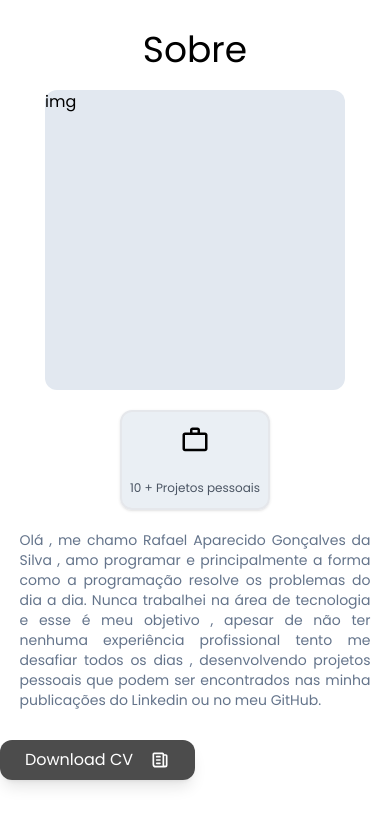
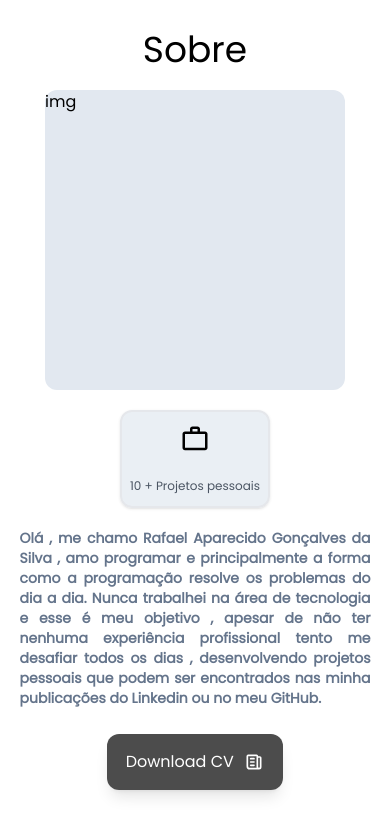
Before and after one commit to rafaapcode/portfolio-rafaelap, a React (Create React App) app in the folder portfolio/: page / in a window 390 px wide. Shown: the part 834-1670 px from the top of the page. Built offline with nearby package versions, Linux system fonts and the light colour scheme.

Commit message:
Fix responsive

```diff
--- a/portfolio/src/components/About.jsx
+++ b/portfolio/src/components/About.jsx
@@ -7,23 +7,23 @@ function About() {
         <div className='h-full flex flex-col'>
             <div className='w-full p-5 text-center'><p className='text-4xl md:text-6xl xl:text-5xl'>Sobre</p></div>
 
-            <div className='flex flex-col items-center gap-y-5 md:gap-y-0 md:flex-row md:justify-center w-full h-[90%] md:h-[40%] xl:h-[90%] md:my-auto xl:gap-x-20'>
-                <div className='w-[300px] h-[300px] md:w-[350px] md:h-[350px] xl:w-[470px] xl:h-[470px] bg-slate-200 rounded-xl'>
+            <div className='flex flex-col items-center gap-y-5 xl:gap-y-0 xl:flex-row xl:justify-center w-full h-[90%] md:h-[90%] md:my-auto xl:gap-x-20'>
+                <div className='w-[300px] h-[300px] md:w-[500px] md:h-[500px] xl:w-[470px] xl:h-[470px] bg-slate-200 rounded-xl'>
                     img
                 </div>
 
-                <div className='w-full md:w-1/2 h-1/2 md:h-[70%] xl:h-[90%] flex flex-col gap-y-5 text-justify xl:mt-11'>
-                    <div className='w-[150px] h-[100px] md:h-[100px] border-2 rounded-xl bg-slate-200/70 shadow flex flex-col items-center justify-around mx-auto'>
+                <div className='w-full md:w-[90%] xl:w-1/2 h-1/2 md:h-[50%] xl:h-[80%] flex flex-col gap-y-5 text-justify xl:mt-11'>
+                    <div className='w-[150px] h-[100px] md:h-[100px] xl:h-[100px] border-2 rounded-xl bg-slate-200/70 shadow flex flex-col items-center justify-around mx-auto'>
                         <MdOutlineWorkOutline size={'30px'} />
                         <p className='text-xs text-gray-600'>10 + Projetos pessoais</p>
                     </div>
                     <div className='w-[90%] md:w-[95%] md:ml-10 h-[50%] mx-auto'>
-                        <p className='text-sm xl:text-lg text-slate-500'>
+                        <p className='text-sm md:text-2xl xl:text-lg text-slate-500 font-semibold'>
                             Olá , me chamo Rafael Aparecido Gonçalves da Silva , amo programar e principalmente a forma como a programação resolve os problemas do dia a dia. Nunca trabalhei na área de tecnologia e esse é meu objetivo , apesar de não ter nenhuma experiência profissional tento me desafiar todos os dias , desenvolvendo projetos pessoais que podem ser encontrados nas minha publicações do Linkedin ou no meu GitHub.
                         </p>
                     </div>
 
-                    <button className='w-[50%] xl:w-[25%] p-2 md:p-3 xl:py-5 xl:px-3 xl:ml-8 md:mx-auto xl:mx-0 bg-black/70 rounded-xl text-white shadow-lg flex items-center justify-evenly'>Download CV  <TbNews size={'20px'}/> </button>
+                    <button className='w-[45%] md:w-[25%] py-4 px-2 md:p-3 xl:py-5 xl:px-3 xl:ml-8 mx-auto xl:mx-0 bg-black/70 rounded-xl text-white shadow-lg flex items-center justify-evenly'>Download CV  <TbNews size={'20px'}/> </button>
                 </div>
             </div>
         </div>
```
